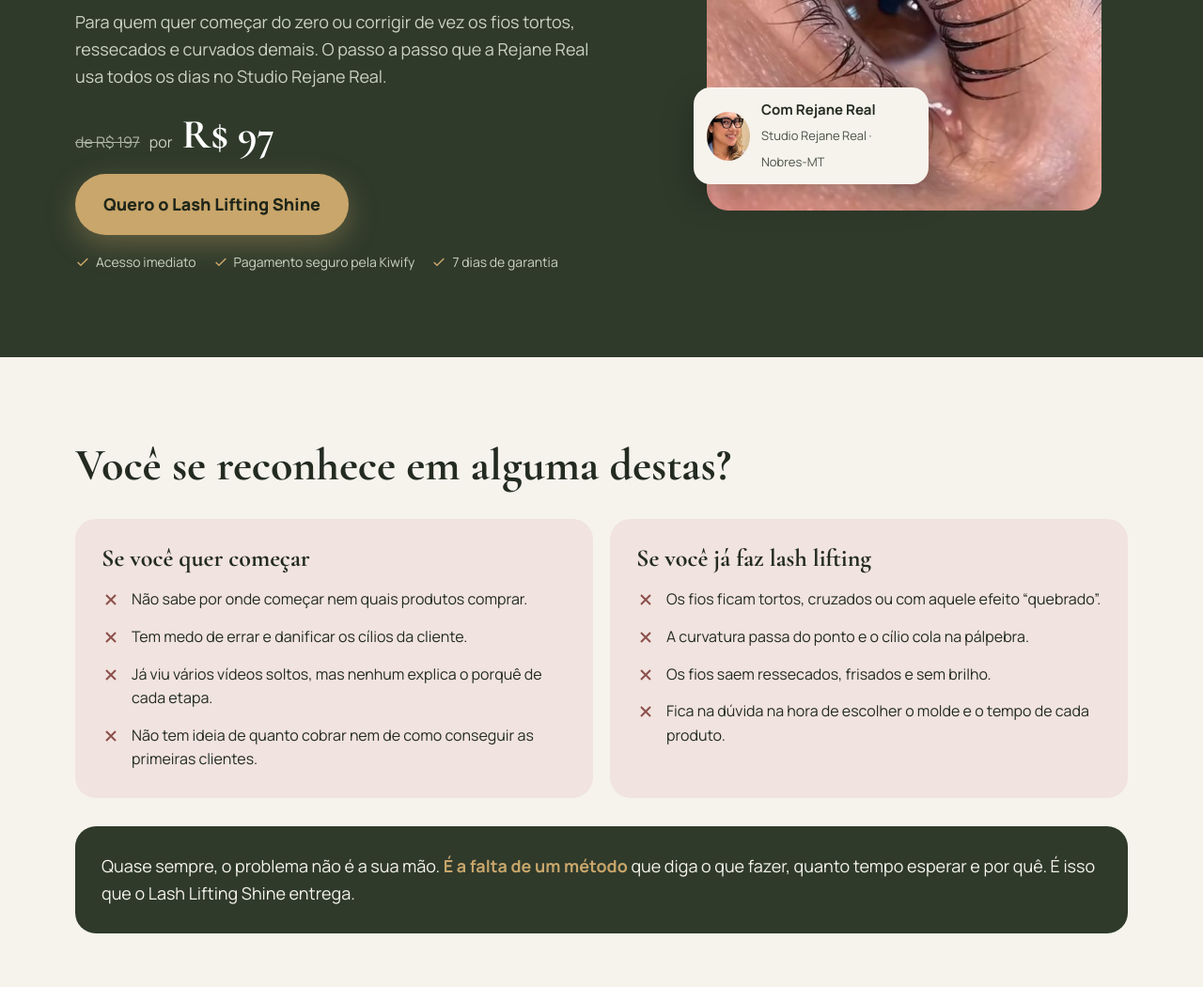
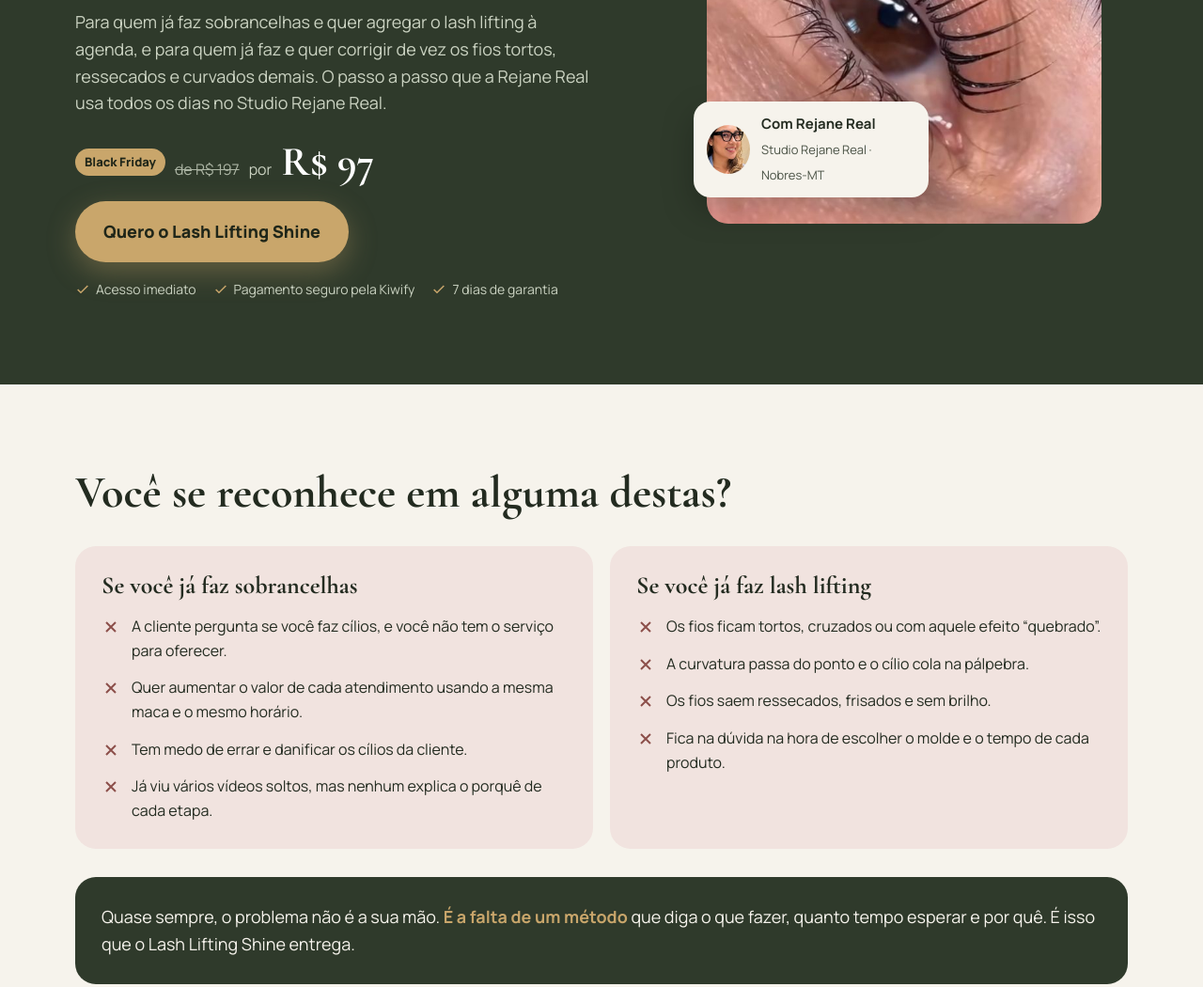
Before and after one commit to Rodriguesn/rejane-real, a plain HTML site: page lash-lifting-shine/index.html in a window 1280 px wide. Shown: the part 500-1550 px from the top of the page at 94% size. Drawn offline with nearby package versions, Linux system fonts and the light colour scheme.

Commit message:
Black Friday e foco em quem já faz sobrancelha ou lash
Co-Authored-By: Claude Opus 5.5 <noreply@anthropic.com>
Claude-Session: https://claude.ai/code/session_01Q8kJqaSvTvWGxhWeSsRVBB

```diff
--- a/lash-lifting-shine/index.html
+++ b/lash-lifting-shine/index.html
@@ -4,9 +4,9 @@
 <meta charset="utf-8">
 <meta name="viewport" content="width=device-width, initial-scale=1">
 <title>Lash Lifting Shine</title>
-<meta name="description" content="Curso online Lash Lifting Shine, com Rejane Real. Aprenda do zero a curvar, alinhar e dar brilho aos cílios naturais. Lançamento: de R$ 197 por R$ 97.">
+<meta name="description" content="Curso online Lash Lifting Shine, com Rejane Real. Aprenda do zero a curvar, alinhar e dar brilho aos cílios naturais. Black Friday: de R$ 197 por R$ 97.">
 <meta property="og:title" content="Lash Lifting Shine, com Rejane Real">
-<meta property="og:description" content="Aprenda Lash Lifting do zero. Lançamento: de R$ 197 por R$ 97.">
+<meta property="og:description" content="Aprenda Lash Lifting do zero. Black Friday: de R$ 197 por R$ 97.">
 <link rel="preconnect" href="https://fonts.googleapis.com">
 <link rel="stylesheet" href="https://fonts.googleapis.com/css2?family=Cormorant+Garamond:ital,wght@0,600;0,700;1,600&family=Manrope:wght@400;500;600;700;800&display=swap">
 <style>
@@ -137,14 +137,14 @@ footer a{color:#E8B9B3}
 </head>
 <body>
 
-<div class="topbar">Lançamento: Lash Lifting Shine de <s>R$ 197</s> por <b>R$ 97</b><span id="topTimer"></span></div>
+<div class="topbar">Black Friday: Lash Lifting Shine de <s>R$ 197</s> por <b>R$ 97</b><span id="topTimer"></span></div>
 
 <header class="hero band">
   <div class="wrap">
     <div>
       <h1>Lash lifting com resultado de studio: cílios curvados, alinhados e <em>com brilho</em>.</h1>
-      <p class="lead">Para quem quer começar do zero ou corrigir de vez os fios tortos, ressecados e curvados demais. O passo a passo que a Rejane Real usa todos os dias no Studio Rejane Real.</p>
-      <div class="price-chip"><s>de R$ 197</s> por <strong>R$ 97</strong></div><br>
+      <p class="lead">Para quem já faz sobrancelhas e quer agregar o lash lifting à agenda, e para quem já faz e quer corrigir de vez os fios tortos, ressecados e curvados demais. O passo a passo que a Rejane Real usa todos os dias no Studio Rejane Real.</p>
+      <div class="price-chip"><span style="background:var(--gold);color:#1F2619;font-weight:800;font-size:13px;padding:4px 10px;border-radius:999px;align-self:center">Black Friday</span><s>de R$ 197</s> por <strong>R$ 97</strong></div><br>
       <a class="cta js-buy" href="#oferta">Quero o Lash Lifting Shine</a>
       <div class="trust">
         <span><svg width="16" height="16" viewBox="0 0 24 24" fill="none" stroke="#C9A66B" stroke-width="2.2" aria-hidden="true"><path d="M20 6 9 17l-5-5"/></svg>Acesso imediato</span>
@@ -163,12 +163,12 @@ footer a{color:#E8B9B3}
   <div class="wrap">
     <h2>Você se reconhece em alguma destas?</h2>
     <div class="pain">
-      <div class="box no"><h3>Se você quer começar</h3>
+      <div class="box no"><h3>Se você já faz sobrancelhas</h3>
         <ul class="list">
-          <li><svg width="20" height="20" viewBox="0 0 24 24" fill="none" stroke="#8C4F4A" stroke-width="2.4" aria-hidden="true"><path d="M18 6 6 18M6 6l12 12"/></svg>Não sabe por onde começar nem quais produtos comprar.</li>
+          <li><svg width="20" height="20" viewBox="0 0 24 24" fill="none" stroke="#8C4F4A" stroke-width="2.4" aria-hidden="true"><path d="M18 6 6 18M6 6l12 12"/></svg>A cliente pergunta se você faz cílios, e você não tem o serviço para oferecer.</li>
+          <li><svg width="20" height="20" viewBox="0 0 24 24" fill="none" stroke="#8C4F4A" stroke-width="2.4" aria-hidden="true"><path d="M18 6 6 18M6 6l12 12"/></svg>Quer aumentar o valor de cada atendimento usando a mesma maca e o mesmo horário.</li>
           <li><svg width="20" height="20" viewBox="0 0 24 24" fill="none" stroke="#8C4F4A" stroke-width="2.4" aria-hidden="true"><path d="M18 6 6 18M6 6l12 12"/></svg>Tem medo de errar e danificar os cílios da cliente.</li>
           <li><svg width="20" height="20" viewBox="0 0 24 24" fill="none" stroke="#8C4F4A" stroke-width="2.4" aria-hidden="true"><path d="M18 6 6 18M6 6l12 12"/></svg>Já viu vários vídeos soltos, mas nenhum explica o porquê de cada etapa.</li>
-          <li><svg width="20" height="20" viewBox="0 0 24 24" fill="none" stroke="#8C4F4A" stroke-width="2.4" aria-hidden="true"><path d="M18 6 6 18M6 6l12 12"/></svg>Não tem ideia de quanto cobrar nem de como conseguir as primeiras clientes.</li>
         </ul>
       </div>
       <div class="box no"><h3>Se você já faz lash lifting</h3>
@@ -199,7 +199,7 @@ footer a{color:#E8B9B3}
   <div class="wrap">
     <h2>A conta que faz sentido</h2>
     <div class="fig"><strong>R$ 180</strong><p>é o valor de um lash lifting no Studio Rejane Real hoje.</p></div>
-    <div class="fig"><strong>R$ 97</strong><p>é o seu investimento no curso, no preço de lançamento.</p></div>
+    <div class="fig"><strong>R$ 97</strong><p>é o seu investimento no curso, no preço de Black Friday.</p></div>
     <div class="fig"><strong>1</strong><p>atendimento, nesse preço, já paga o curso inteiro.</p></div>
     <p class="note">Valor praticado pelo studio em Nobres-MT. O preço do procedimento varia de cidade para cidade.</p>
   </div>
@@ -258,8 +258,8 @@ footer a{color:#E8B9B3}
     <p class="from">de <s>R$ 197</s> por apenas</p>
     <p class="now"><small>R$</small>97</p>
     <p class="pay">à vista no Pix ou parcelado no cartão</p>
-    <a class="cta js-buy" href="#oferta">Quero garantir o preço de lançamento</a>
-    <p class="timer" id="offerTimer">Preço de lançamento</p>
+    <a class="cta js-buy" href="#oferta">Quero garantir o preço de Black Friday</a>
+    <p class="timer" id="offerTimer">Preço especial de Black Friday</p>
   </div>
 </section>
 
@@ -277,6 +277,7 @@ footer a{color:#E8B9B3}
   <div class="wrap">
     <h2 class="center">Dúvidas frequentes</h2>
     <div class="faq">
+      <details><summary>Trabalho com sobrancelhas. Consigo agregar o lash lifting?</summary><p>Sim. Esse é um dos públicos principais do curso: você aproveita as clientes que já atende e oferece um serviço a mais no mesmo horário.</p></details>
       <details><summary>Nunca fiz nada na área. Consigo acompanhar?</summary><p>Sim. O curso começa do básico, explicando a anatomia dos cílios e cada produto antes da prática.</p></details>
       <details><summary>Já faço lash lifting. O curso serve para mim?</summary><p>Serve. Os pilares de escolha do molde, tempo de pausa e acabamento são justamente o que corrige fios tortos, curvatura excessiva e fios ressecados.</p></details>
       <details><summary>Quais materiais vou precisar?</summary><p>A lista completa de materiais está dentro do curso, com explicação de para que serve cada um.</p></details>
@@ -290,7 +291,7 @@ footer a{color:#E8B9B3}
 
 <section class="band final" style="background:var(--sageL)">
   <h2>Daqui a algumas semanas, você pode estar entregando esse resultado.</h2>
-  <p>Ou pode continuar adiando. O preço de lançamento é a forma mais barata de começar.</p>
+  <p>Ou pode continuar adiando. O preço de Black Friday é a forma mais barata de começar.</p>
   <a class="cta js-buy" href="#oferta">Quero aprender por R$ 97</a>
 </section>
 
@@ -353,11 +354,11 @@ const t1 = document.getElementById('topTimer'), t2 = document.getElementById('of
 const tick = () => {
   if (!end || isNaN(end)) return;
   const ms = end - Date.now();
-  if (ms <= 0) { t1.textContent = ''; t2.textContent = 'Oferta de lançamento encerrada'; return; }
+  if (ms <= 0) { t1.textContent = ''; t2.textContent = 'Oferta de Black Friday encerrada'; return; }
   const d = Math.floor(ms / 864e5), h = Math.floor(ms / 36e5) % 24, m = Math.floor(ms / 6e4) % 60, s = Math.floor(ms / 1e3) % 60;
   const txt = (d ? d + 'd ' : '') + String(h).padStart(2, '0') + 'h ' + String(m).padStart(2, '0') + 'm ' + String(s).padStart(2, '0') + 's';
   t1.textContent = ' · termina em ' + txt;
-  t2.textContent = 'O preço de lançamento termina em ' + txt;
+  t2.textContent = 'O preço de Black Friday termina em ' + txt;
 };
 tick(); if (end) setInterval(tick, 1000);
 }
```
